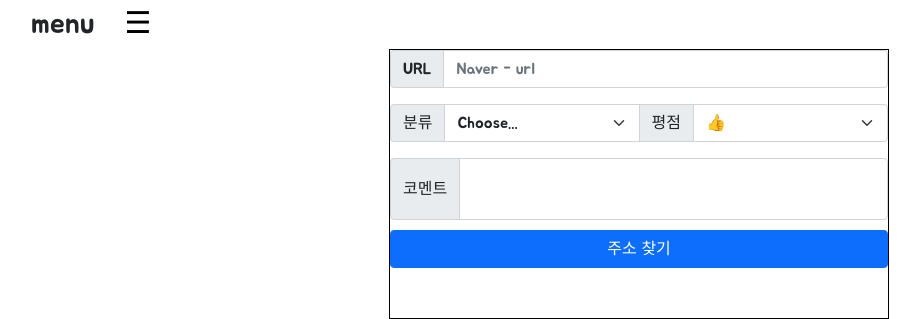
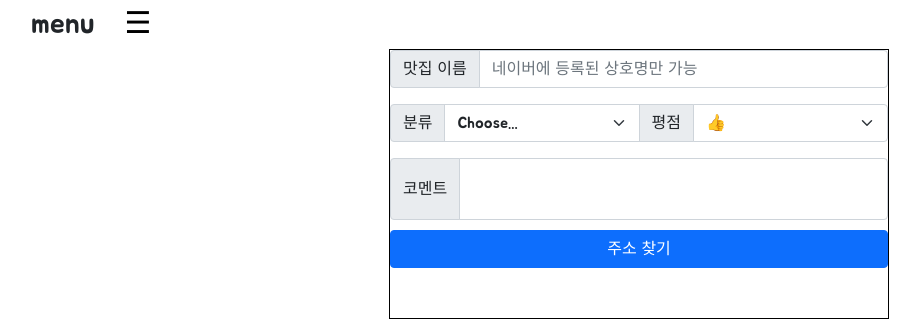
Before and after one commit to bigtae1007/study_Class13, a Flask app: page /food in a window 1280 px wide. Shown: the part 201-520 px from the top of the page, without its empty margins (1-921 px from the left). Run offline with Flask 2, Linux system fonts and the light colour scheme; some web fonts are replaced.

Commit message:
[수정] 코드뭉치 날라간 부분 재 작성
삭제된 코드 다시 작성

```diff
--- a/templates/food.html
+++ b/templates/food.html
@@ -37,8 +37,8 @@
         <div class="saveBox">
             <form action="#">
             <div class="input-group mb-3">
-                <span class="input-group-text" id="basic-addon1">URL</span>
-                <input type="text" class="form-control" placeholder="Naver - url" aria-label="Username"
+                <span class="input-group-text" id="basic-addon1">맛집 이름</span>
+                <input type="text" id="url" class="form-control" placeholder="네이버에 등록된 상호명만 가능" aria-label="Username"
                        aria-describedby="basic-addon1" required>
             </div>
 
```
